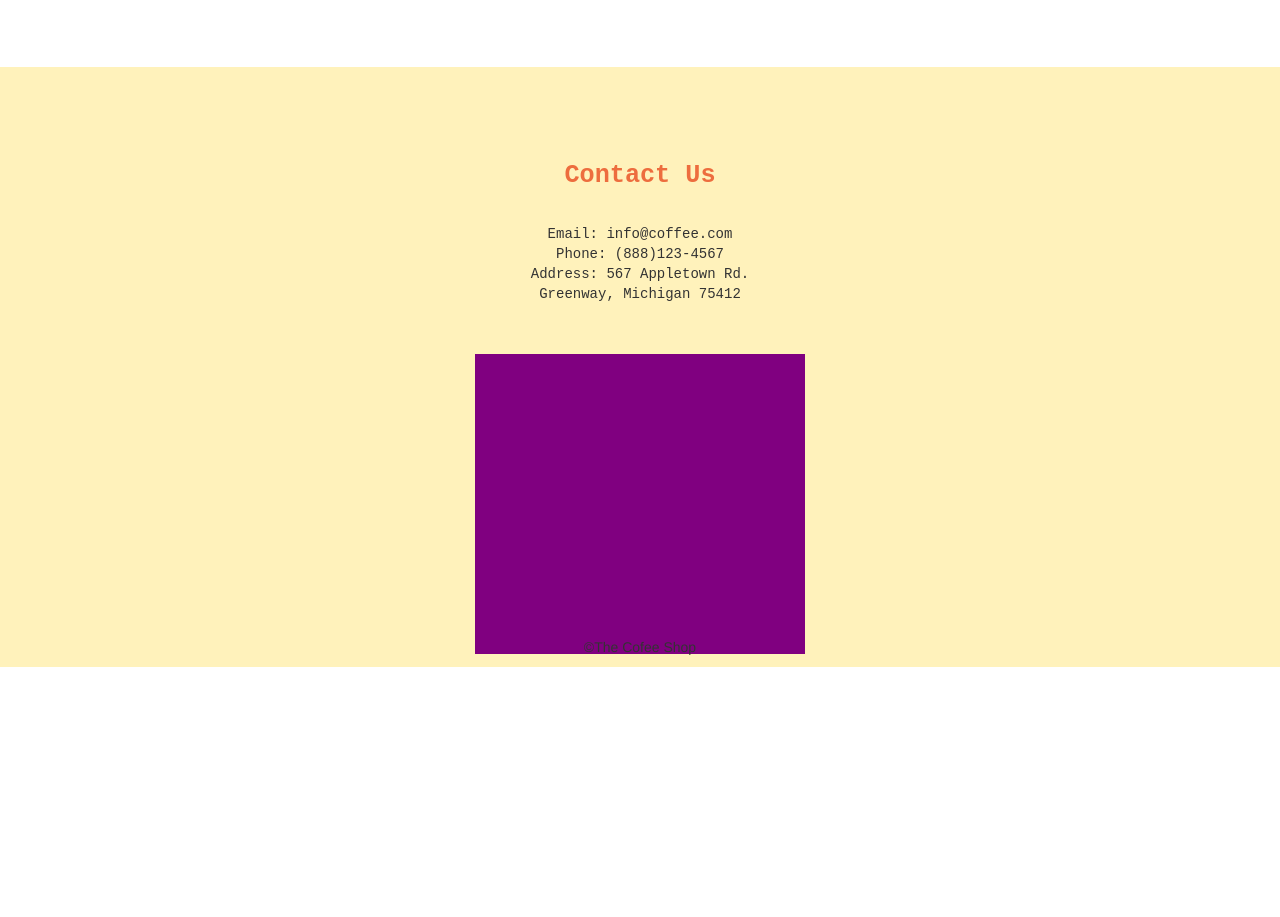
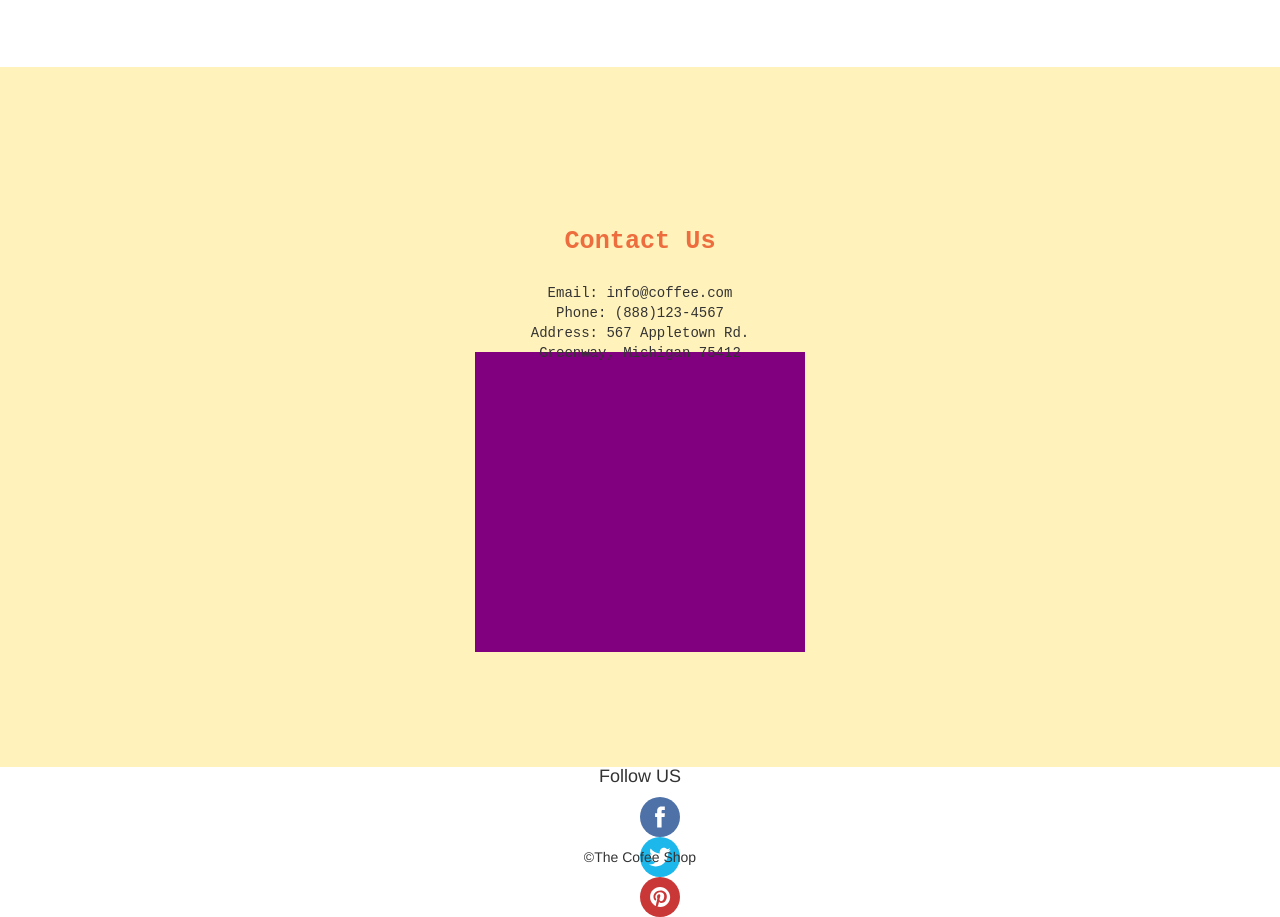
Before and after one commit to HannahDRoe/Coffee-Website-Mockup, a plain HTML site: page index.html in a window 1280 px wide. Shown: the part 3489-4406 px from the top of the page. Before the commit the page ends 4156 px from the top, so only its background shows below. Drawn offline with nearby package versions, Linux system fonts and the light colour scheme.

Commit message:
Added follow us portion at the bottom. Added media icons

```diff
--- a/custom.css
+++ b/custom.css
@@ -168,6 +168,7 @@ body{
     font-family: monospace;
 }
 
+/*Instagram grid*/
 #instagram {
     top: 880px;
     position: relative;
@@ -178,7 +179,6 @@ body{
 
 
 }
-
 #instaBlurb{
     font-size: 1.8em;
     height:80px;
@@ -197,10 +197,12 @@ td{
     background-color: pink;
 }
 
+
+/*Find Us*/
 #findUs{
     top: 880px;
     position: relative;
-    height: 600px;
+    height: 700px;
     width: 100%;
     margin: 0 auto;
     background-color: #fff2bb;
@@ -208,23 +210,53 @@ td{
 #contact{
     font-size: 1.8em;
     font-weight: bold;
-    padding-top: 3%;
+    padding-top: 2%;
     color: #ed6d3e;
+    height: 10%;
+    position: static;
+    text-align: center;
 }
-#emailPhone{
+#contactInfo{
+    position: static;
+    height: 15%;
+    text-align: center;
+}
 
-}
-#address {
-    margin-top: -10px;
-}
+/*Google Maps API*/
 #maps{
-    position: relative;
+    position: static;
     height: 300px;
     width: 330px;
     align-content: center;
     background-color: purple;
+    margin: 50px auto 0 auto;
+    margin-top: 5%;
+
+}
+
+/*Social Media buttons*/
+#followUs{
+    position: relative;
+    height: 80px;
+    width: 100%;
+    top: 870px;
+}
+.socialCircle{
+    position: relative;
+    height: 40px;
+    width: 40px;
+}
+.socialMedia{
     margin: 0 auto;
-    top: 40px;
+    list-style: none;
+    text-align: center;
+
+}
+
+
+#follow{
+ position: relative;
+ text-align:  center;
 }
 
 #backToTop{
@@ -244,10 +276,12 @@ td{
 }
 
 footer{
+    position: relative;
+    top: 870px;
     text-align: center;
-    position: relative;
-    top: 850px;
 }
+
+
 
 /*Navbar media query*/
 @media only screen and (max-width: 768px) {
--- a/index.html
+++ b/index.html
@@ -32,7 +32,7 @@
                <nav class="navbar navbar-fixed-top scrollspy" data-spy="affix" role="navigation" >
                    <div class="container-fluid">
                         <div class="navbar-header">
-                            <button type="button" class="navbar-toggle" data-toggle="collapse" data-target=".navbar-collapse">
+                            <button type="button" class="navbar-toggle" data-toggle="collapse" data-target=".navbar-collapse" role="button">
                                 <span class="sr-only"> Toggle Navigation</span>
                                 <span class="icon-bar"></span>
                                 <span class="icon-bar"></span>
@@ -129,7 +129,7 @@
                 <p>At macchiato robusta, percolator cortado, doppio, that ut arabica, flavour acerbic in sugar aromatic, cup shop iced decaffeinated bar lungo instant white frappuccino. Ut iced seasonal espresso spoon, irish, single shot qui barista medium, crema arabica doppio cream whipped ut filter. </p>
             </div>
             <div class="text-center">
-               <button id="download" class="btn btn-default" type="button">Download Menu
+               <button id="download" class="btn btn-default" type="button" role="button">Download Menu
                  <span class="glyphicon glyphicon-download-alt" aria-hidden="true"></span>
                 </button>
                  </div> <!--Download Button Positioning-->
@@ -173,10 +173,12 @@
         </div>
 
         <!--Find Us-->
-        <div id="findUs" class="textBox">
-            <p id="contact">Contact Us </p>
-            <p id="emailPhone"><br>Email: info@coffee.com <br>Phone: (888)123-4567 <br> </p>
-            <p id="address">Address: 567 Appletown Rd.<br> Greenway, Michigan 75412</p>
+        <div id="findUs" class="textBox row">
+            <h3 id="contact" class="col-lg-12">Contact Us </h3>
+            <div>
+
+                <p id="contactInfo"><br>Email: info@coffee.com <br>Phone: (888)123-4567 <br> Address: 567 Appletown Rd.<br> Greenway, Michigan 75412</p>
+            </div>
 
             <div id="maps"></div>
         </div>
@@ -190,7 +192,22 @@
     <!--BackToTop Button-->
     <div><a href="#"><span class="glyphicon glyphicon-menu-up" id="backToTop"></span></a></div>
 
-<footer>&copy;The Cofee Shop</footer>
+
+    <div id="followUs">
+        <h4 id="follow">Follow US</h4>
+                <ul class="socialMedia">
+                    <li><a href="http://www.facebook.com"><img src="images/facebook.svg" alt="Visit Us on Facebook" class="socialCircle"></a></li>
+                    <li><a href="http://www.twitter.com"><img src="images/twitter_circle.svg" alt="Visit Us on Twitter" class="socialCircle"></a></li>
+                    <li><a href="http://www.pinterest.com"><img src="images/pinterest_circle.svg" alt="Visit Us on Pinterest" class="socialCircle"></a></li>
+
+                </ul>
+        </div>
+
+    <footer>
+
+        <p>&copy;The Cofee Shop</p>
+    </footer>
+
 
         <!-- jQuery (necessary for Bootstrap's JavaScript plugins) -->
         <script src="https://ajax.googleapis.com/ajax/libs/jquery/2.1.3/jquery.min.js"></script>
```
Also changed, not shown: images/facebook.svg (added), images/instagram_circle.svg (added), images/pinterest_circle.svg (added), images/twitter_circle.svg (added).
